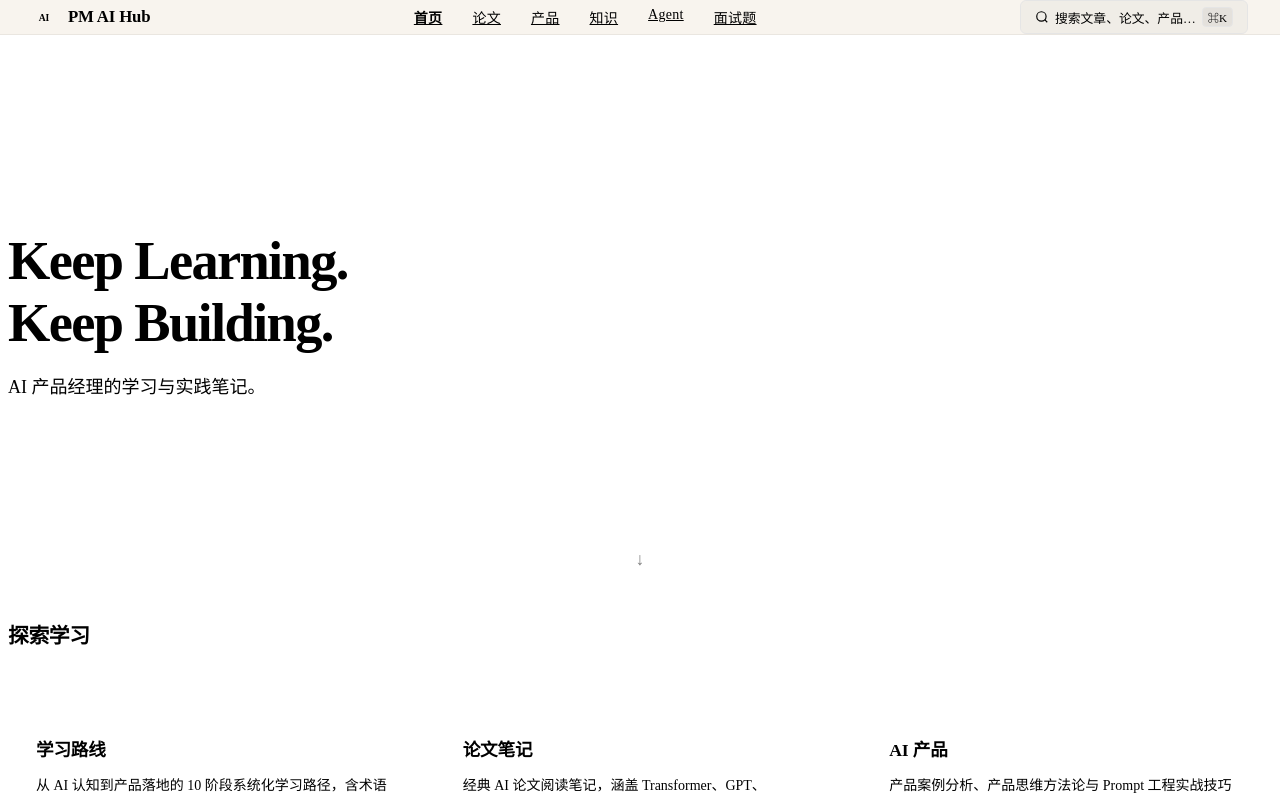
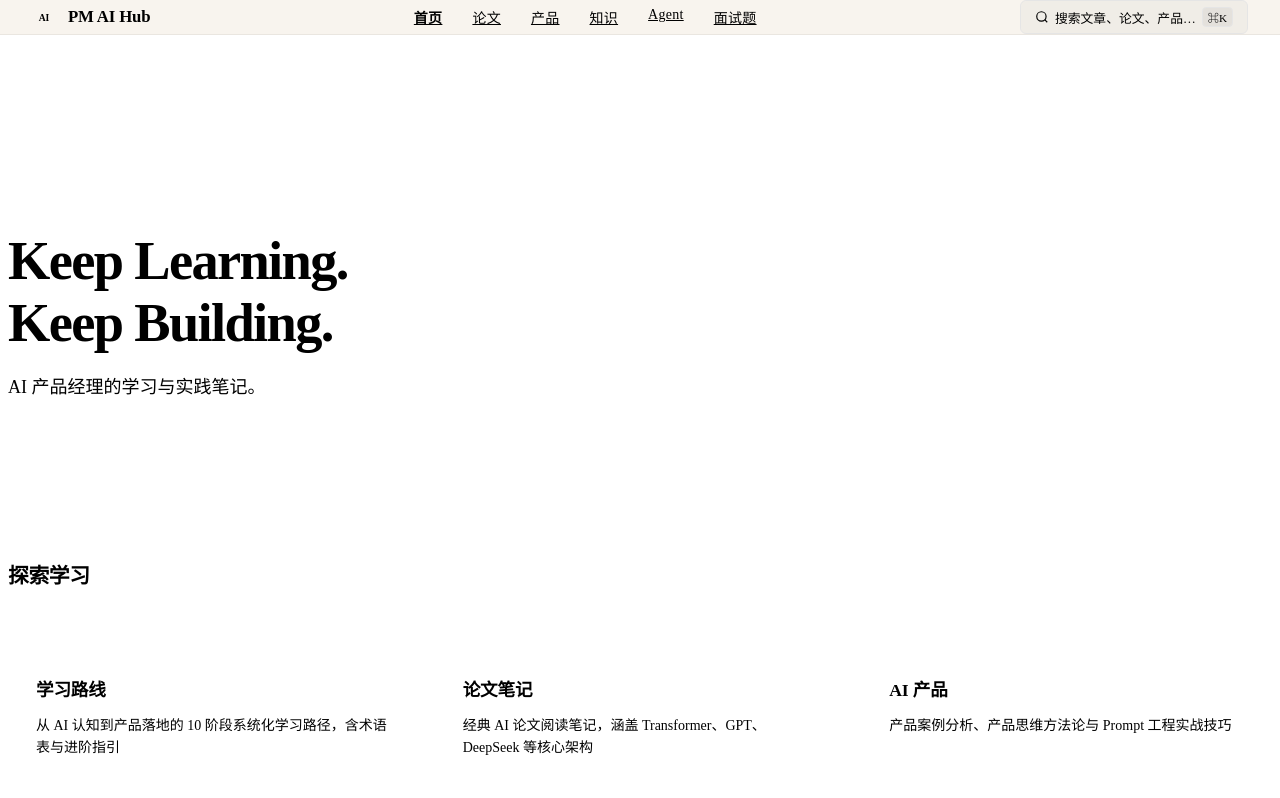
Before and after one commit to yihan1944/pm-ai-learning-hub, a Vue app: page /#/ in a window 1280 px wide. Shown: the top 798 px of the page. Built offline with nearby package versions, Linux system fonts and the light colour scheme; the HTML template or start-up script is replaced by a standard one.

Commit message:
fix: remove scroll hint arrow from hero section

```diff
--- a/src/views/HomeView.vue
+++ b/src/views/HomeView.vue
@@ -135,11 +135,6 @@ onMounted(() => {
         </div>
       </div>
     </section>
-
-    <!-- Scroll hint -->
-    <div class="scroll-hint">
-      <span class="scroll-arrow">↓</span>
-    </div>
 
     <!-- Cards -->
     <section class="cards-section">
@@ -404,30 +399,6 @@ onMounted(() => {
   font-weight: 500;
 }
 
-/* ── Scroll hint ── */
-.scroll-hint {
-  display: flex;
-  justify-content: center;
-  padding-bottom: 32px;
-}
-
-.scroll-arrow {
-  display: inline-flex;
-  align-items: center;
-  justify-content: center;
-  width: 28px;
-  height: 28px;
-  font-size: 1.1rem;
-  color: var(--color-text-muted);
-  opacity: 0.5;
-  animation: bounce 2.5s ease-in-out infinite;
-}
-
-@keyframes bounce {
-  0%, 100% { transform: translateY(0); }
-  50% { transform: translateY(4px); }
-}
-
 /* ── Responsive ── */
 @media (max-width: 768px) {
   .hero {
```
